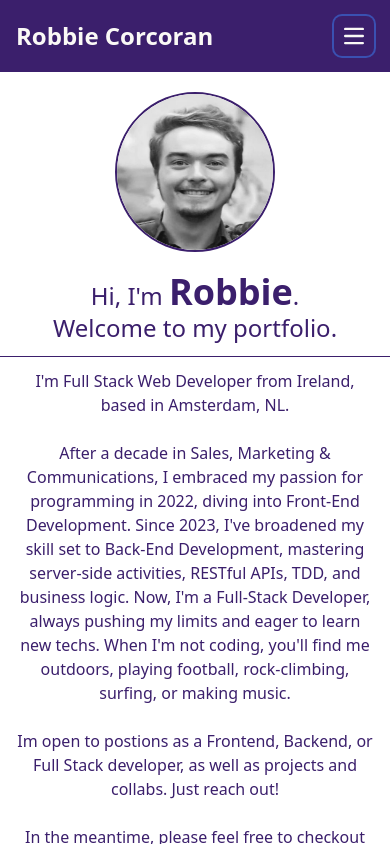
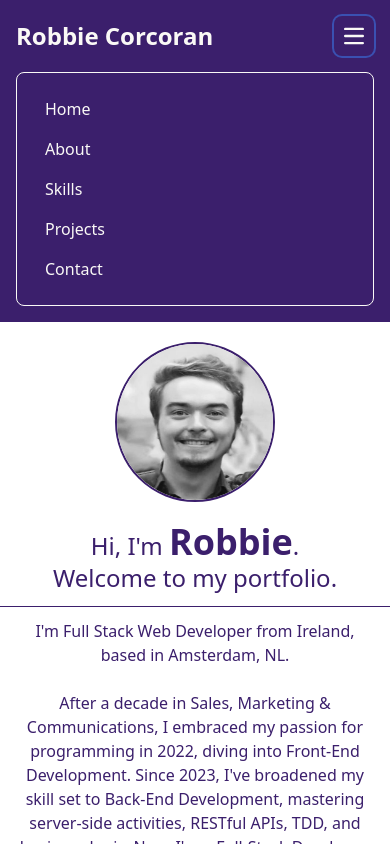
Before and after one commit to Robbie-Corcoran/Portfolio-Site, a React (Vite) app: page / in a window 390 px wide. Both pictures are taken after a click on the button "Open main menu". Shown: the top 844 px of the page. Built offline with nearby package versions, Linux system fonts and the light colour scheme.

Commit message:
Mapping over navItem object and toggle functioning

```diff
--- a/src/components/Navbar.tsx
+++ b/src/components/Navbar.tsx
@@ -1,8 +1,24 @@
+import { useState } from "react";
+
 const Navbar = () => {
+  const [navOpen, setNavOpen] = useState<boolean>(false);
+
+  const toggleNav = () => {
+    setNavOpen(!navOpen);
+  };
+
+  const navItems: Array<{ id: number; text: string }> = [
+    { id: 1, text: "Home" },
+    { id: 2, text: "About" },
+    { id: 3, text: "Skills" },
+    { id: 4, text: "Projects" },
+    { id: 5, text: "Contact" },
+  ];
+
   return (
     <nav className="bg-theme-primary text-theme-text">
       <div className="max-w-screen-xl flex flex-wrap items-center justify-between mx-auto p-4">
-        <div className="flex items-center space-x-3 rtl:space-x-reverse">
+        <div className="flex items-center space-x-3">
           <span className="self-center text-2xl font-semibold whitespace-nowrap">
             Robbie Corcoran
           </span>
@@ -13,6 +29,7 @@ const Navbar = () => {
           className="inline-flex items-center p-2 w-10 h-10 justify-center text-sm text-gray-500 rounded-lg md:hidden hover:bg-gray-100 focus:outline-none focus:ring-2 focus:ring-gray-200"
           aria-controls="navbar-default"
           aria-expanded="false"
+          onClick={toggleNav}
         >
           <span className="sr-only">Open main menu</span>
           <svg
@@ -31,49 +48,24 @@ const Navbar = () => {
             />
           </svg>
         </button>
-        <div className="hidden w-full md:block md:w-auto" id="navbar-default">
-          <ul className="font-medium flex flex-col p-4 md:p-0 mt-4 border border-gray-100 rounded-lg bg-gray-50 md:flex-row md:space-x-8 rtl:space-x-reverse md:mt-0 md:border-0 md:bg-white">
-            <li>
+        <div
+          className={`w-full md:block md:w-auto ${
+            navOpen ? "block" : "hidden"
+          }`}
+          id="navbar-default"
+        >
+          <ul className="font-medium flex flex-col p-4 md:p-0 mt-4 border border-gray-100 rounded-lg bg-gray-50 md:flex-row md:space-x-8 md:mt-0 md:border-0 md:bg-white">
+            {navItems.map((item) => (
+              <li key={item.id}>
                 <a
                   href="#"
                   className="block py-2 px-3 text-white bg-blue-700 rounded md:bg-transparent md:text-blue-700 md:p-0"
                   aria-current="page"
                 >
-                Home
+                  {item.text}
                 </a>
               </li>
-            <li>
-              <a
-                href="#"
-                className="block py-2 px-3 text-gray-900 rounded hover:bg-gray-100 md:hover:bg-transparent md:border-0 md:hover:text-blue-700 md:p-0"
-              >
-                About
-              </a>
-            </li>
-            <li>
-              <a
-                href="#"
-                className="block py-2 px-3 text-gray-900 rounded hover:bg-gray-100 md:hover:bg-transparent md:border-0 md:hover:text-blue-700 md:p-0"
-              >
-                Skills
-              </a>
-            </li>
-            <li>
-              <a
-                href="#"
-                className="block py-2 px-3 text-gray-900 rounded hover:bg-gray-100 md:hover:bg-transparent md:border-0 md:hover:text-blue-700 md:p-0"
-              >
-                Projects
-              </a>
-            </li>
-            <li>
-              <a
-                href="#"
-                className="block py-2 px-3 text-gray-900 rounded hover:bg-gray-100 md:hover:bg-transparent md:border-0 md:hover:text-blue-700 md:p-0"
-              >
-                Contact
-              </a>
-            </li>
+            ))}
           </ul>
         </div>
       </div>
```
Lines whose indentation alone changed are shown as unchanged.
